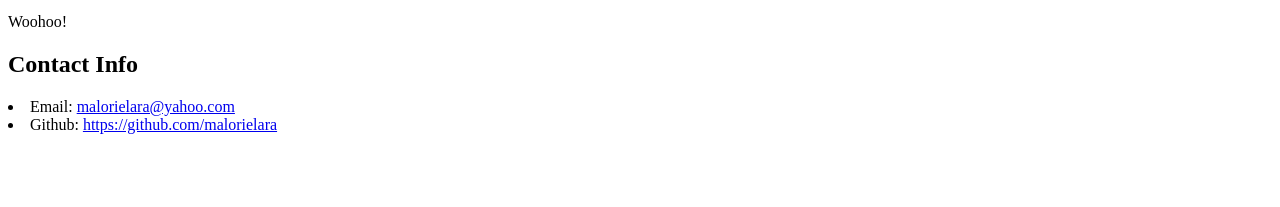
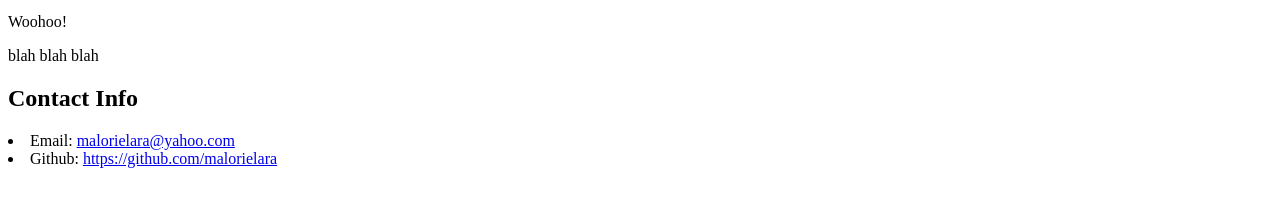
Before and after one commit to malorielara/malorielara.github.io, a plain HTML site: page index.html in a window 1280 px wide. Shown: the part 439-646 px from the top of the page. Drawn offline with Linux system fonts and the light colour scheme.

Commit message:
just messing around

```diff
--- a/index.html
+++ b/index.html
@@ -23,6 +23,10 @@
             Woohoo!
         </p>
 
+        <p>
+            blah blah blah
+        </p>
+
         <h2>Contact Info</h2>
 
         <li>Email: <a href="mailto:malorielara@yahoo.com">malorielara@yahoo.com</a></a></li>
```
